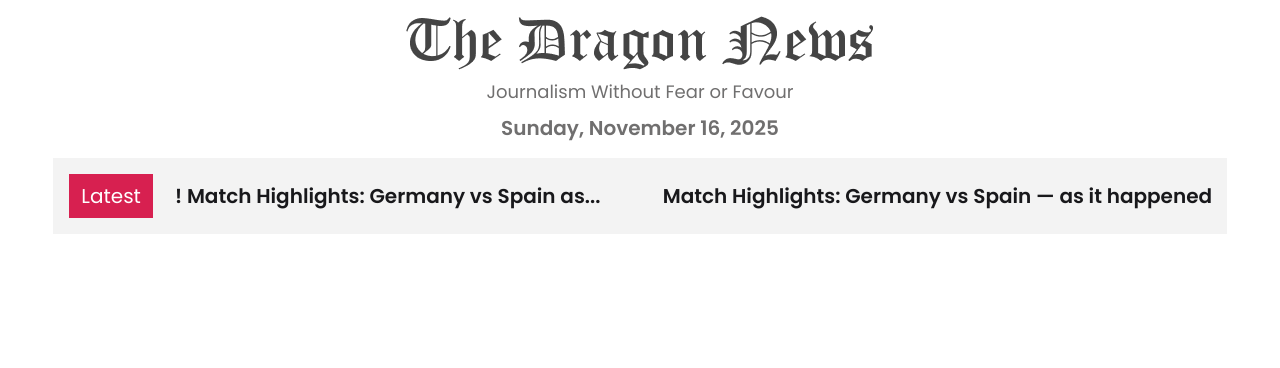
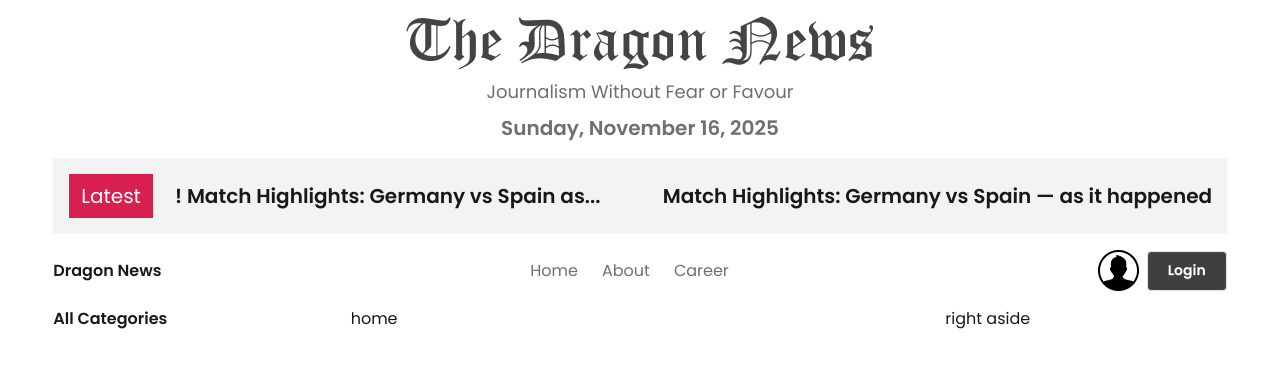
Before and after one commit to shekhmohibur/dragon-news-1, a React (Vite) app: page / in a window 1280 px wide. Shown: the top 368 px of the page. Built offline with nearby package versions, Linux system fonts and the light colour scheme.

Commit message:
loader categories items and fixed main layout

```diff
--- a/src/components/Header.jsx
+++ b/src/components/Header.jsx
@@ -4,8 +4,8 @@
     return (
         <div className="flex flex-col justify-center items-center py-4 gap-2">
             <img src={logo} alt="Dragon News logo" />
-            <p className='text-accent text-lg'>Journalism Without Fear or Favour</p>
-            <p className='text-accent font-semibold text-xl'>
+            <p className='text-accent text-sm md:text-lg'>Journalism Without Fear or Favour</p>
+            <p className='text-accent font-semibold md:text-xl'>
                 {
                     format(new Date(), 'EEEE, MMMM dd, yyyy')
                 }
--- /dev/null
+++ b/src/components/Navbar.jsx
@@ -0,0 +1,34 @@
+import { NavLink } from 'react-router';
+import userIcon from '../assets/user.png';
+const Navbar = () => {
+    return (
+        <div className="flex justify-between items-center py-4">
+            <div className="user-info">
+                <h2 className="font-semibold">Dragon News</h2>
+            </div>
+            <div className="nav hidden md:flex justify-center gap-6 text-accent">
+                <NavLink to="/">Home</NavLink>
+                <NavLink to="/about">About</NavLink>
+                <NavLink to="/career">Career</NavLink>
+            </div>
+            <div class="dropdown md:hidden">
+            <div tabindex="0" role="button" class="btn btn-ghost btn-circle">
+                <svg xmlns="http://www.w3.org/2000/svg" class="h-5 w-5" fill="none" viewBox="0 0 24 24" stroke="currentColor"> <path stroke-linecap="round" stroke-linejoin="round" stroke-width="2" d="M4 6h16M4 12h16M4 18h7" /> </svg>
+            </div>
+            <ul
+                tabindex="-1"
+                class="menu menu-sm dropdown-content bg-base-100 rounded-box z-1 mt-3  p-2 shadow">
+                <NavLink to={"/"}>Home</NavLink>
+                <NavLink to={"/about"}>About</NavLink>
+                <NavLink to={"/career"}>Carrer</NavLink>
+            </ul>
+    </div>
+            <div className="login-btn flex items-center gap-2">
+                <img src={userIcon} alt="" />
+                <button className="btn text-white bg-primary px-5">Login</button>
+            </div>
+        </div>
+    );
+};
+
+export default Navbar;
--- /dev/null
+++ b/src/components/homelayout/LeftAside.jsx
@@ -0,0 +1,16 @@
+import React, { Suspense } from 'react';
+import CategoryNews from '../../layouts/CategoryNews';
+
+const LeftAside = () => {
+    return (
+        <div>
+            <Suspense fallback={
+                <span class="loading loading-dots loading-md"></span>
+            }>
+                <CategoryNews></CategoryNews>
+            </Suspense>
+        </div>
+    );
+};
+
+export default LeftAside;
--- /dev/null
+++ b/src/components/homelayout/RightAside.jsx
@@ -0,0 +1,11 @@
+import React from 'react';
+
+const RightAside = () => {
+    return (
+        <div>
+            right aside
+        </div>
+    );
+};
+
+export default RightAside;
--- /dev/null
+++ b/src/layouts/CategoryNews.jsx
@@ -0,0 +1,13 @@
+import { use } from "react";
+
+const categoryPromise = fetch('categories.json').then(res => res.json());
+const CategoryNews = () => {
+    const categories = use(categoryPromise)
+    return (
+        <div>
+            <h2 className='font-semibold'>All Categories</h2>
+        </div>
+    );
+};
+
+export default CategoryNews;
--- a/src/layouts/HomeLayout.jsx
+++ b/src/layouts/HomeLayout.jsx
@@ -1,7 +1,10 @@
 import React from 'react';
 import { Outlet } from 'react-router';
 import Header from '../components/Header';
-import Letest from '../components/Latest';
+import Latest from '../components/Latest';
+import Navbar from '../components/Navbar';
+import LeftAside from '../components/homelayout/LeftAside';
+import RightAside from '../components/homelayout/RightAside';
 
 const HomeLayout = () => {
     return (
@@ -9,17 +12,25 @@
             <header>
                 <Header />
                 <section className='latest'>
-                    <Letest></Letest>
+                    <Latest></Latest>
                 </section>
+                <nav className='nav'>
+                    {/* navbar component */}
+                    <Navbar></Navbar>
+                </nav>
             </header>
-            <main>
+            <main className='home-layout grid grid-cols-12 gap-4'>
                 {/* left aside */}
-                <aside></aside>
-                <div className="main">
+                <aside className='col-span-3'>
+                    <LeftAside></LeftAside>
+                </aside>
+                <div className="main col-span-6">
                     <Outlet></Outlet>
                 </div>
                 {/* right aside */}
-                <aside></aside>
+                <aside className='col-span-3'>
+                    <RightAside></RightAside>
+                </aside>
             </main>
         </div>
     );
--- /dev/null
+++ b/src/pages/Home.jsx
@@ -0,0 +1,11 @@
+import React from 'react';
+
+const Home = () => {
+    return (
+        <div>
+            home
+        </div>
+    );
+};
+
+export default Home;
```
Also changed, not shown: src/routes/Router.jsx (+13 -1 lines).
